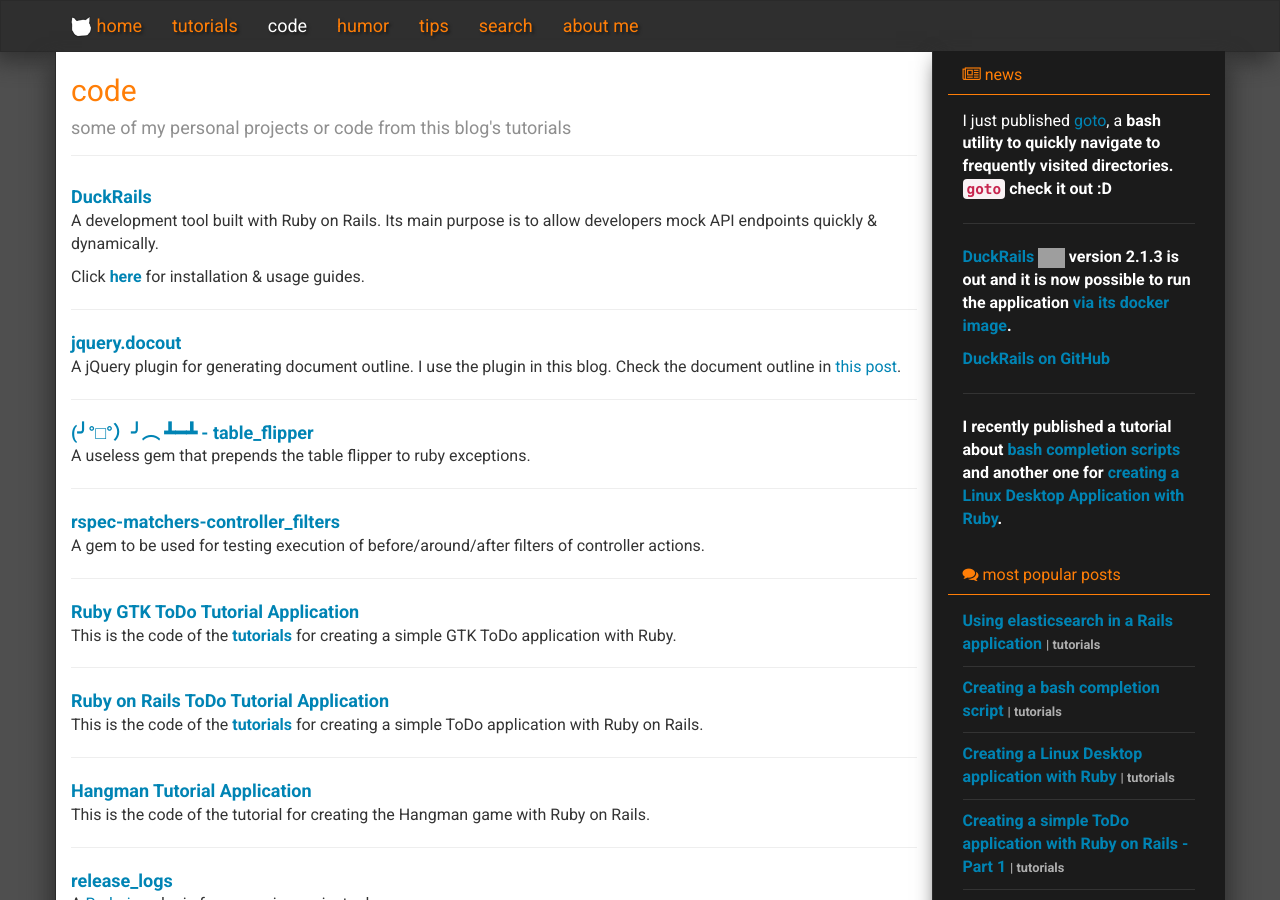
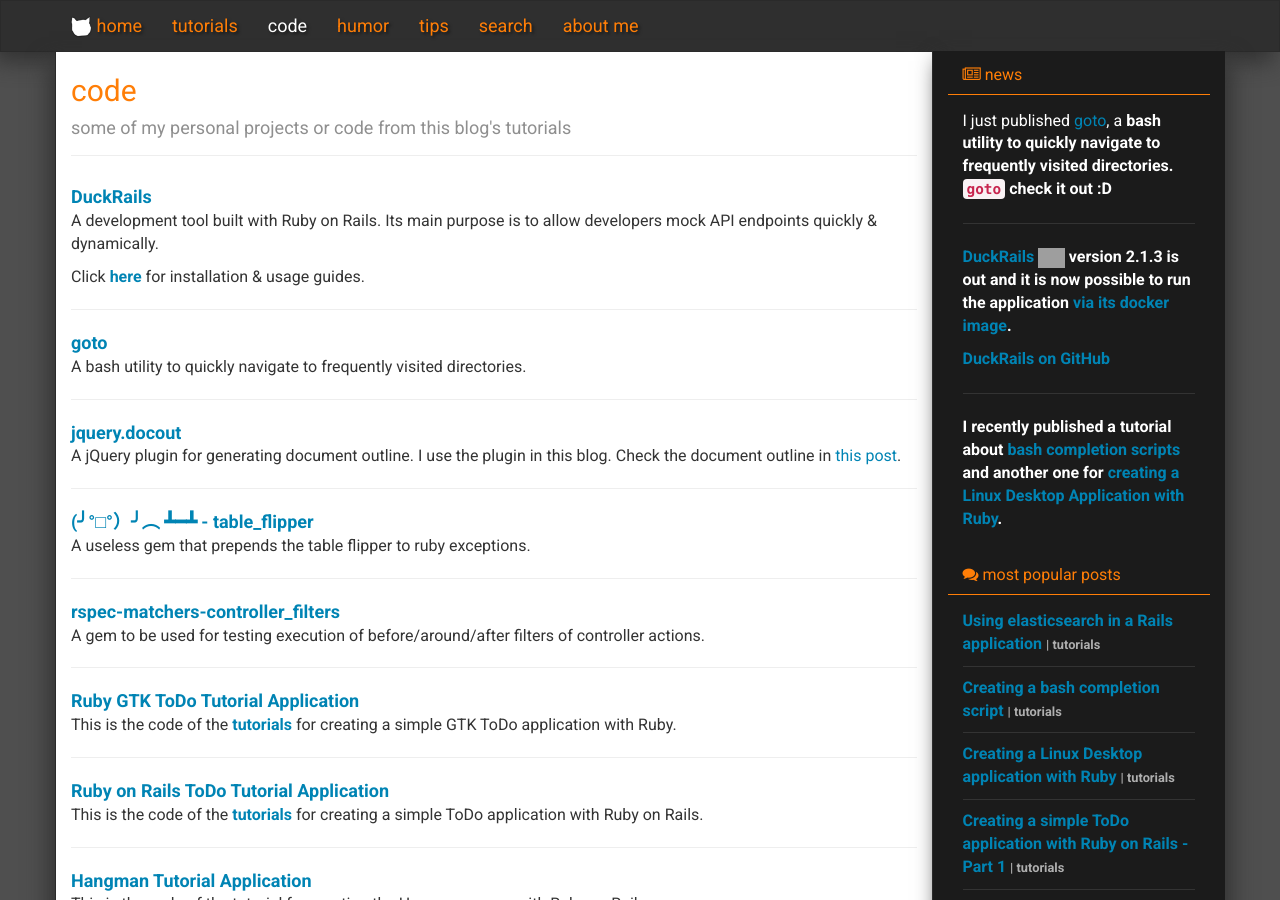
Before and after one commit to iridakos/iridakos.github.io, a Jekyll site: the page built from _pages/02-code.html, in a window 1280 px wide and 900 px high. Built offline with Jekyll 4.4.1, drawn with Linux system fonts in a browser that asks for light colours; nearby versions of some CDN libraries; comment, search, counter and statistics services are not loaded; grey boxes are pictures that could not be loaded.

Commit message:
Add goto to code

```diff
--- a/_pages/02-code.html
+++ b/_pages/02-code.html
@@ -18,6 +18,16 @@ subtitle: some of my personal projects or code from this blog's tutorials
         <p>A development tool built with Ruby on Rails. Its main purpose is to allow developers mock API endpoints quickly &amp; dynamically.</p>
 
         <p>Click <a class="ga-event-link" data-event-label="DuckRails GitHub wiki" data-event-action="click" data-event-category="Code links" href="https://github.com/iridakos/duckrails/wiki"><strong>here</strong></a> for installation &amp; usage guides.</p>
+      </div>
+    </div>
+
+    <div class="post-container">
+      <div class="post-title">
+          <a class="ga-event-link" data-event-label="goto GitHub" data-event-action="click" data-event-category="Code links" href="https://github.com/iridakos/goto" target="_blank">goto</a>
+      </div>
+
+      <div class="post-preview">
+        <p>A bash utility to quickly navigate to frequently visited directories.</p>
       </div>
     </div>
 
```
